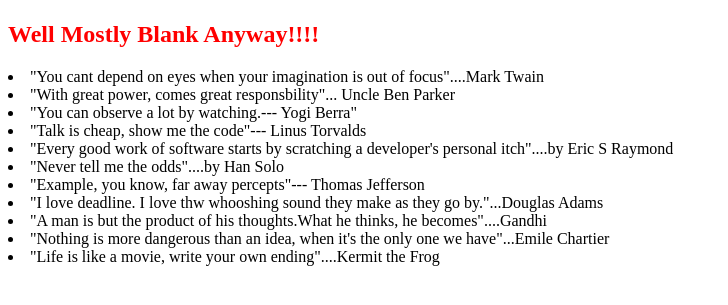
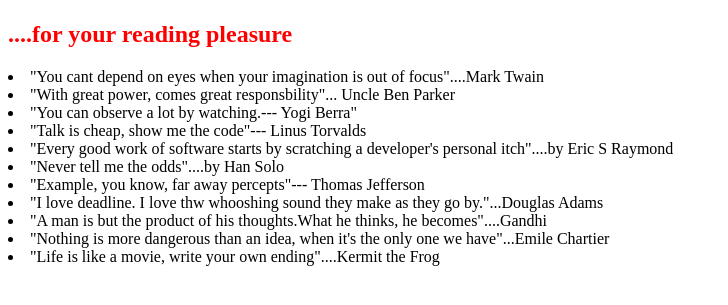
Before and after one commit to vivek-sharma09/0main_opensap_repo, a plain HTML site: page index.html in a window 1280 px wide. Shown: the part 59-364 px from the top of the page, without its empty margins (0-728 px from the left). Drawn offline with Linux system fonts and the light colour scheme.

Commit message:
Changed 2nd header to "For your reading pleasure"

```diff
--- a/index.html
+++ b/index.html
@@ -7,7 +7,7 @@
 	</head>
 	<body>
 		<h1>A page of quotations</h1>
-		<h2>Well Mostly Blank Anyway!!!!</h2>
+		<h2>....for your reading pleasure</h2>
 		<u1>
 			<li>"You cant depend on eyes when your imagination is out of focus"....Mark Twain</li>
 			<li>"With great power, comes great responsbility"... Uncle Ben Parker</li>
```
